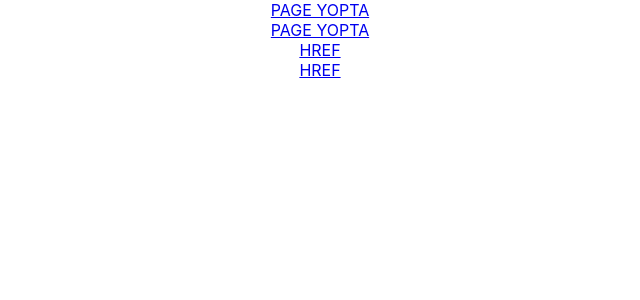
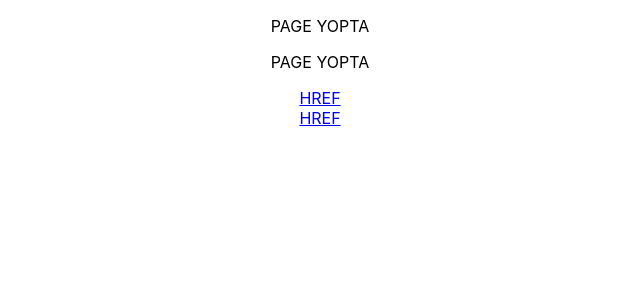
Before and after one commit to Badman018/1app, a React (Create React App) app: page / in a window 1280 px wide. Shown: the top 300 px of the page, without its empty margins (320-960 px from the left). Built offline with nearby package versions, Linux system fonts and the light colour scheme.

Commit message:
commit 3

```diff
--- a/src/App.js
+++ b/src/App.js
@@ -1,5 +1,5 @@
 import './App.css';
-import React, { Component } from 'react';
+import React from 'react';
 
 const App = () => {
     return (
@@ -15,7 +15,7 @@ const App = () => {
 const Header = () => {
     return (
         <div className="Header">
-            <a href='#'>PAGE YOPTA</a>
+            <p color='black'>PAGE YOPTA</p>
         </div>
     );
 };
```
